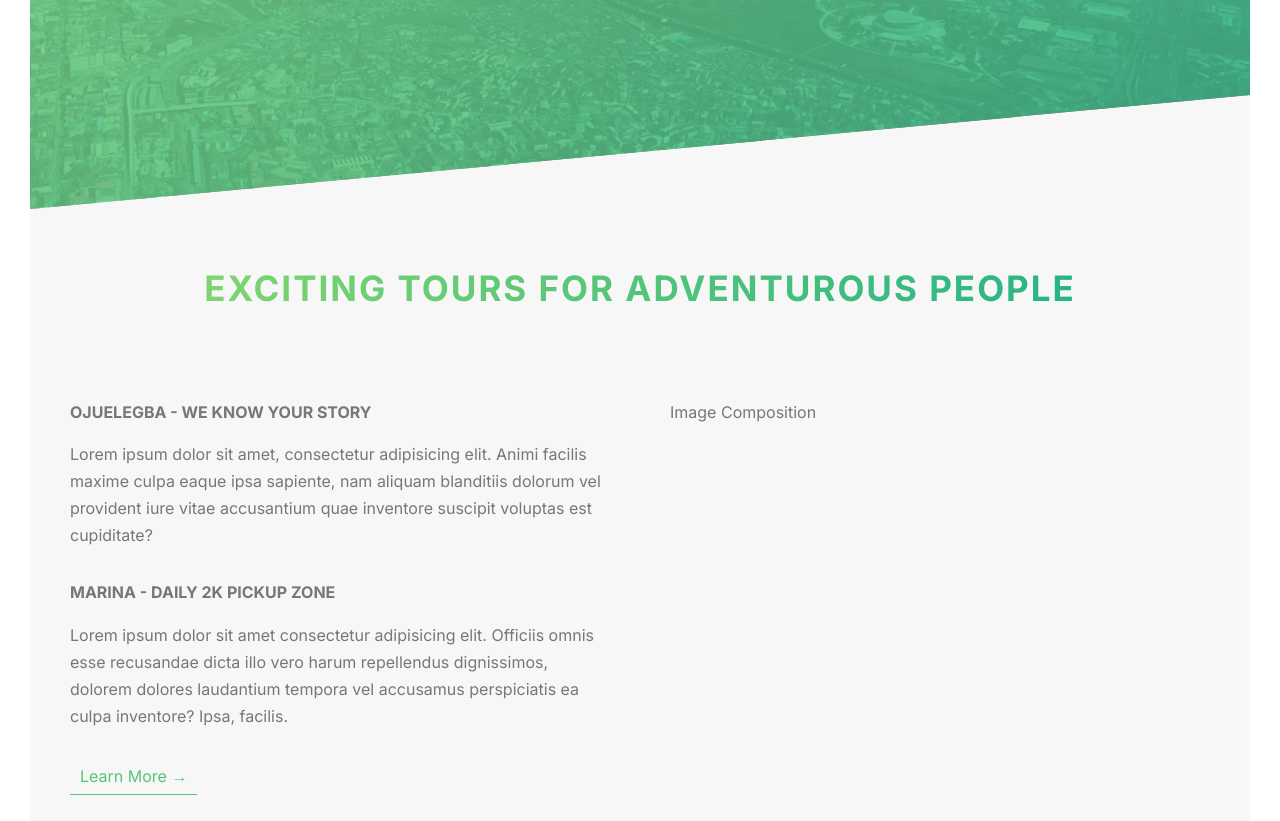
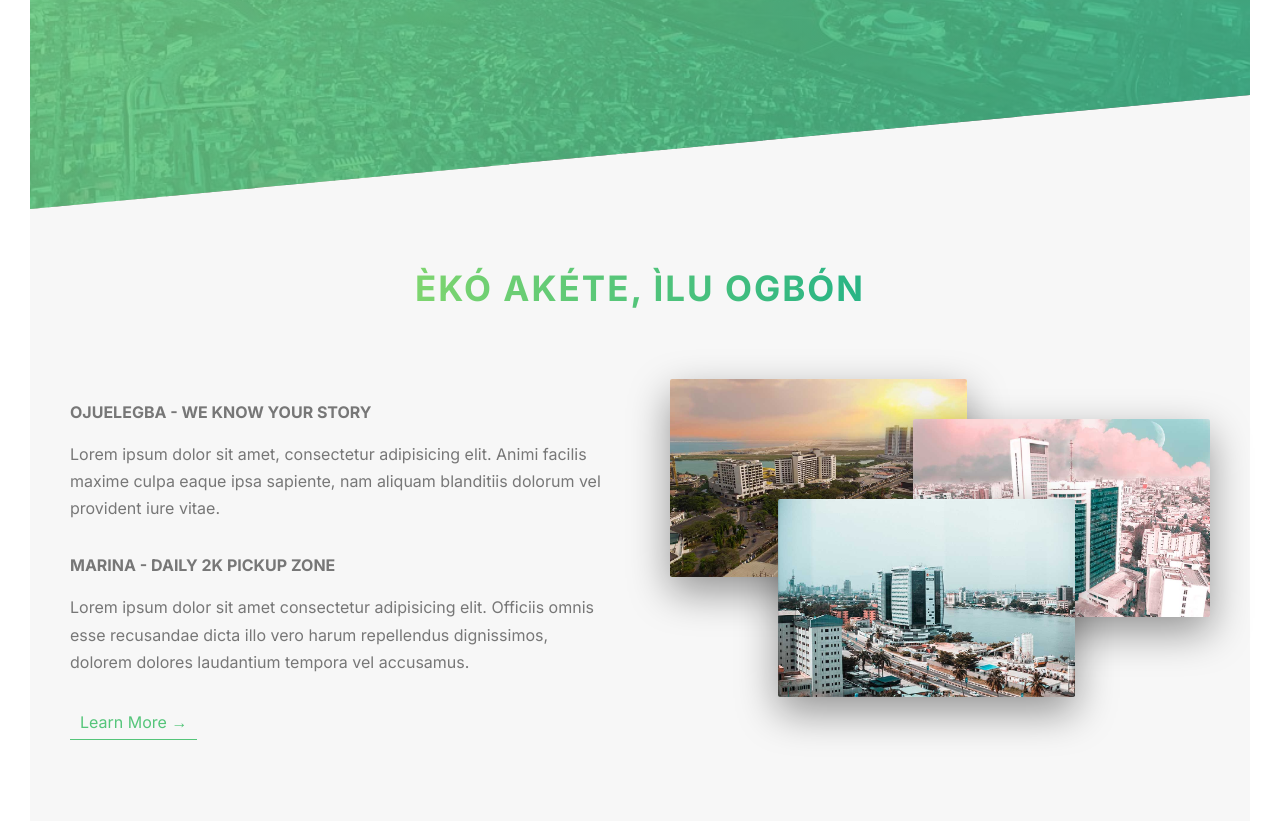
Before and after one commit to kimonie/giditours, a website: page index.html in a window 1280 px wide. Shown: the part 581-1402 px from the top of the page. Drawn offline with Linux system fonts and the light colour scheme.

Commit message:
about us complete

```diff
--- a/index.html
+++ b/index.html
@@ -28,19 +28,25 @@
         <section class="section-about">
             <div class="u-center-text u-margin-bottom-big">
                 <h2 class="heading-secondary">
-                    Exciting tours for adventurous people
+                    ÈKÓ AKÉTE, ÌLU OGBÓN
                 </h2>
             </div>
             <div class="row">
                 <div class="col-1-of-2">
                     <h3 class="heading-tertiary u-margin-bottom-small">Ojuelegba - We know your story</h3>
-                    <p class="paragraph">Lorem ipsum dolor sit amet, consectetur adipisicing elit. Animi facilis maxime culpa eaque ipsa sapiente, nam aliquam blanditiis dolorum vel provident iure vitae accusantium quae inventore suscipit voluptas est cupiditate?</p>
+                    <p class="paragraph">Lorem ipsum dolor sit amet, consectetur adipisicing elit. Animi facilis maxime culpa eaque ipsa sapiente, nam aliquam blanditiis dolorum vel provident iure vitae.</p>
 
                     <h3 class="heading-tertiary u-margin-bottom-small">Marina - Daily 2k Pickup Zone</h3>
-                    <p class="paragraph">Lorem ipsum dolor sit amet consectetur adipisicing elit. Officiis omnis esse recusandae dicta illo vero harum repellendus dignissimos, dolorem dolores laudantium tempora vel accusamus perspiciatis ea culpa inventore? Ipsa, facilis.</p>
+                    <p class="paragraph">Lorem ipsum dolor sit amet consectetur adipisicing elit. Officiis omnis esse recusandae dicta illo vero harum repellendus dignissimos, dolorem dolores laudantium tempora vel accusamus.</p>
                     <a href="#" class="btn-text">Learn More &rarr;</a>
                 </div>
-                <div class="col-1-of-2">Image Composition</div>
+                <div class="col-1-of-2">
+                    <div class="composition">
+                        <img src="img/seun-kikiowo-lg-1.jpg" alt="seun kikiowo Photography 1" class="composition__photo composition__photo--p1">
+                        <img src="img/seun-kikiowo-lg-2.jpg" alt="seun kikiowo Photography 2" class="composition__photo composition__photo--p2">
+                        <img src="img/seun-kikiowo-lg-3.jpg" alt="seun kikiowo Photography 3" class="composition__photo composition__photo--p3">
+                    </div>
+                </div>
             </div>
         </section>
 
--- /dev/null
+++ b/sass/components/_composition.scss
@@ -0,0 +1,40 @@
+.composition {
+    position: relative;
+
+    &__photo {
+        width: 55%;
+        box-shadow: 0 1.5rem 4rem rgba($color-black, .4);
+        border-radius: 2px;
+        position: absolute;
+        z-index: 10;
+        transition: all .2s;
+
+        &--p1 {
+            left: 0;
+            top: -2rem;
+        }
+
+        &--p2 {
+            right: 0;
+            top: 2rem;
+        }
+
+        &--p3 {
+            left: 20%;
+            top: 10rem;
+        }
+
+        &:hover {
+            outline: 1rem solid $color-primary;
+            outline-offset: 1.7rem;
+            transform: scale(1.05) translateY(-1.5rem);
+            box-shadow: 0 2.5rem 4rem rgba($color-black, .5);
+            z-index: 20;
+        }
+
+    }
+
+    &:hover &__photo:not(:hover) {
+        transform: scale(.95);
+    }
+}
--- a/sass/main.scss
+++ b/sass/main.scss
@@ -8,6 +8,7 @@
 @import "base/utilities";
 
 @import "components/button";
+@import "components/composition";
 
 @import "layout/grid";
 @import "layout/header";
```
Also changed, not shown: css/style.css, img/seun-kikiowo-lg-1.jpg (added), img/seun-kikiowo-lg-2.jpg (added), img/seun-kikiowo-lg-3.jpg (added), img/seun-kikiowo-min-1.jpg (added), img/seun-kikiowo-min-2.jpg (added), img/seun-kikiowo-min-3.jpg (added).
